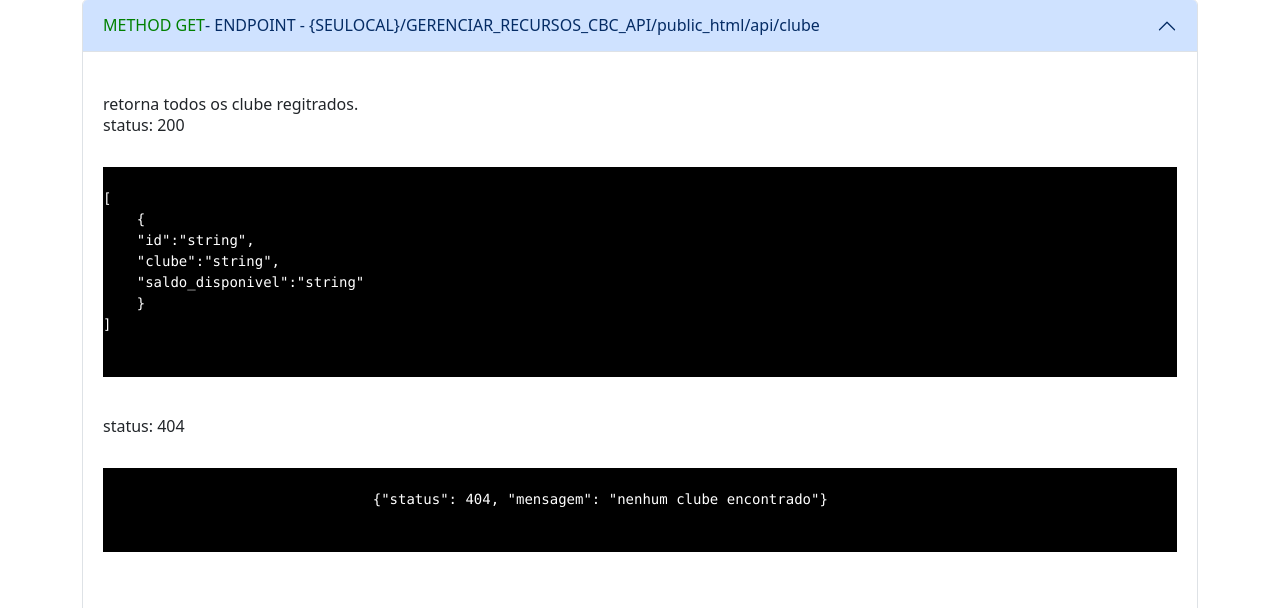
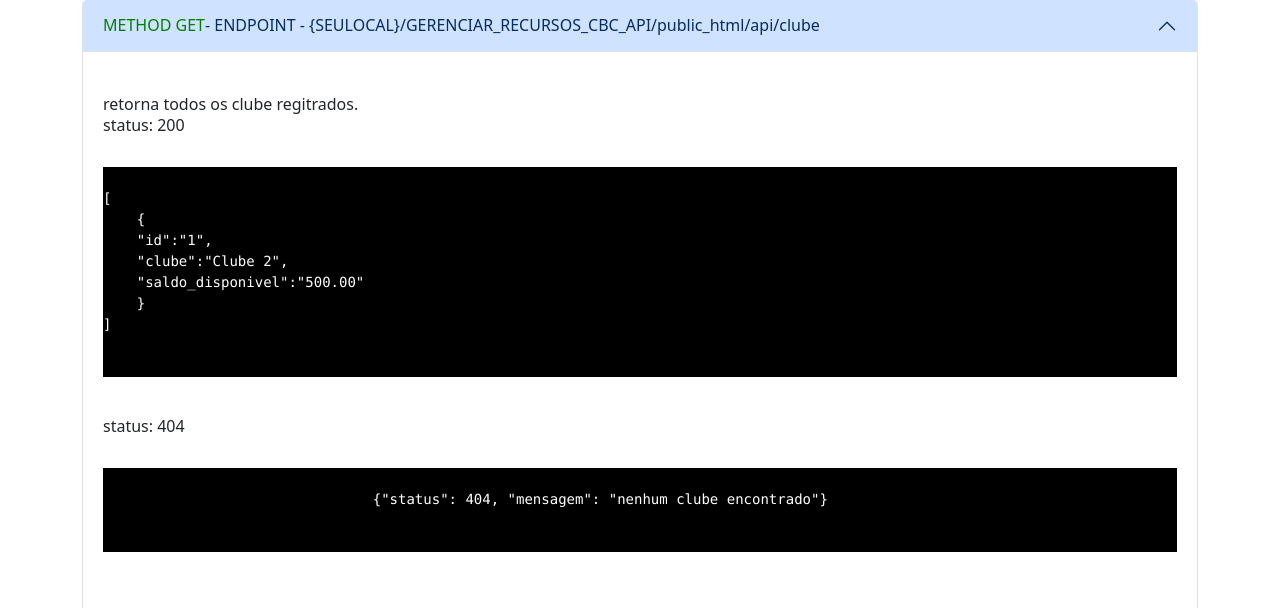
Before and after one commit to marcos010894/GERENCIAR_RECURSOS_CBC_API, a PHP site: page /docs.php in a window 1280 px wide. Shown: the part 318-926 px from the top of the page. Run offline with PHP 8.4, Linux system fonts and the light colour scheme.

Commit message:
Finalizando Documentação

```diff
--- a/docs.php
+++ b/docs.php
@@ -1,5 +1,6 @@
 <!DOCTYPE html>
 <html lang="en">
+
 <head>
     <meta charset="UTF-8">
     <meta name="viewport" content="width=device-width, initial-scale=1.0">
@@ -52,9 +53,9 @@
                                 <code>
 [
     {
-    "id":"string",
-    "clube":"string",
-    "saldo_disponivel":"string"
+    "id":"1",
+    "clube":"Clube 2",
+    "saldo_disponivel":"500.00"
     }
 ]
                                 </code>
@@ -88,7 +89,7 @@
                                 <pre>
                                 <code>
 {
-    "id":"1",
+    "id":"2",
     "clube":"Clube A",
     "saldo_disponivel":"2000,00"
 }
@@ -121,8 +122,10 @@
                                 <code>
 
 {
-    "clube":"string",
-    "saldo_disponivel":"string"
+
+"clube":"clube 2",
+"saldo_disponivel":"500.00"
+
 }
 
                                 </code>
```
